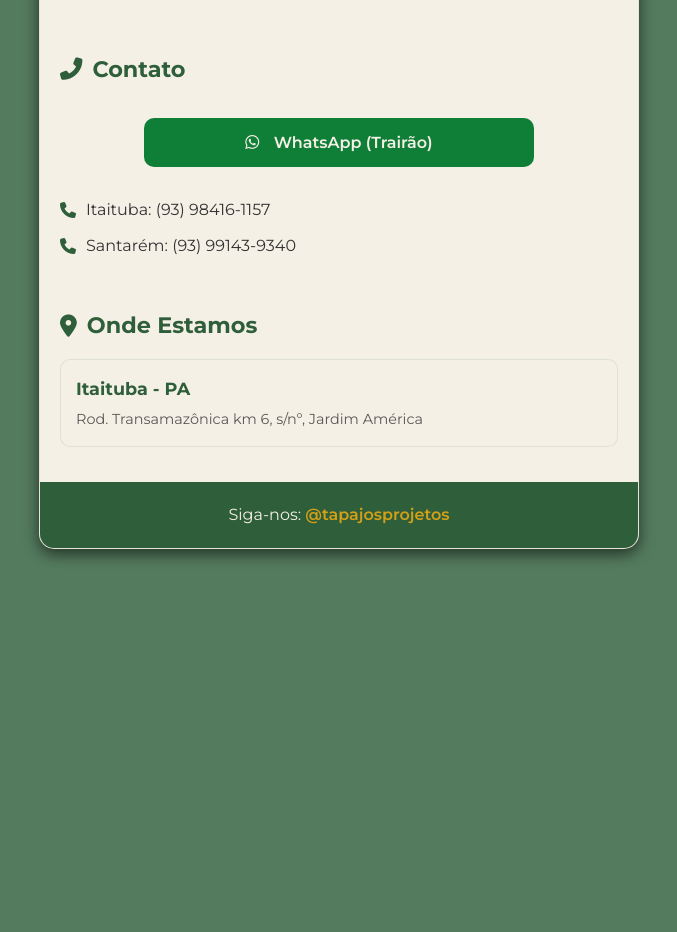
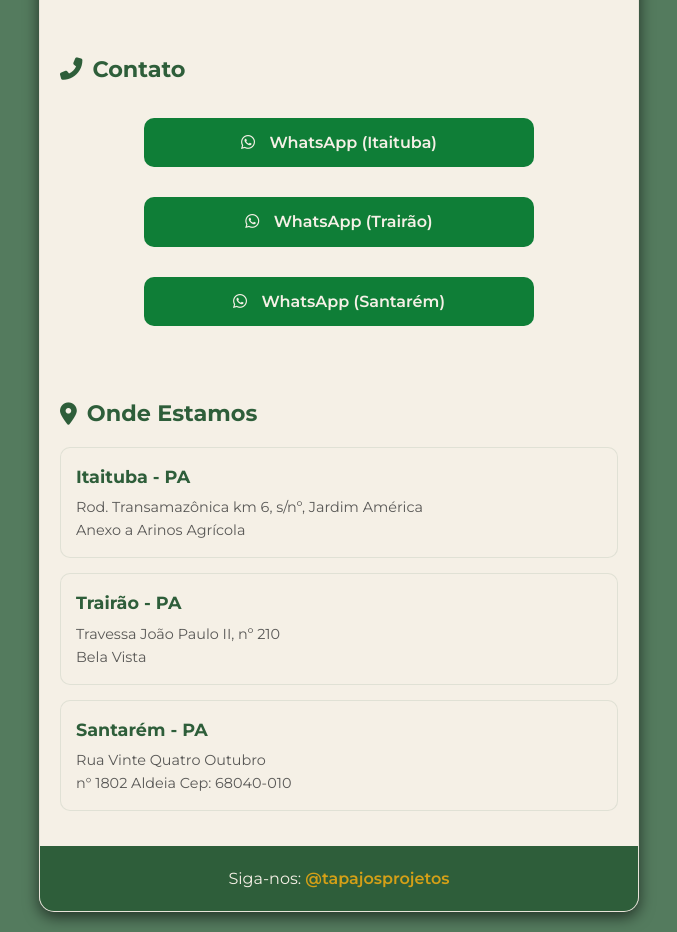
Before and after one commit to Schimitana/TapajosProjetos, a plain HTML site: page index.html in a window 1280 px wide. Shown: the part 624-1556 px from the top of the page, without its empty margins (301-978 px from the left). Before the commit the page ends 1193 px from the top, so only its background shows below. Drawn offline with nearby package versions, Linux system fonts and the light colour scheme.

Commit message:
Update index.html

```diff
--- a/index.html
+++ b/index.html
@@ -12,7 +12,7 @@
     <div class="container">
         <!-- Cabeçalho com Foto -->
         <div class="header">
-            <img src="assets/foto-perfil.jpg" alt="Tapajós Projetos" class="profile-img">
+            <img src="logo.png" alt="Tapajós Projetos" class="profile-img">
             <h1>Tapajós Projetos</h1>
             <p>Projetos de Crédito Rural e Regularização Fundiária</p>
         </div>
@@ -43,20 +43,32 @@
         <div class="contato">
             <h2><i class="fas fa-phone-alt"></i> Contato</h2>
             <a href="https://wa.me/559384161157?text=Ol%C3%A1%20Ademir%2C%20vim%20pelo%20Instagram%20e%20gostaria%20de%20mais%20inform%C3%A7%C3%B5es." class="whatsapp-btn">
+                <i class="fab fa-whatsapp"></i> WhatsApp (Itaituba)
+            </a>
+            <a href="https://wa.me/93991889490?text=Ol%C3%A1%2C%20vim%20pelo%20Instagram%2C%20gostaria%20de%20mais%20informa%C3%A7%C3%B5es." class="whatsapp-btn">
                 <i class="fab fa-whatsapp"></i> WhatsApp (Trairão)
             </a>
-            <div class="telefones">
-                <p><i class="fas fa-phone"></i> Itaituba: (93) 98416-1157</p>
-                <p><i class="fas fa-phone"></i> Santarém: (93) 99143-9340</p>
-            </div>
+            <a href=" https://wa.me/5593991439340?text=Ol%C3%A1%2C%20vim%20pelo%20Instagram%2C%20gostaria%20de%20mais%20informa%C3%A7%C3%B5es." class="whatsapp-btn">
+                <i class="fab fa-whatsapp"></i> WhatsApp (Santarém)
+            </a>
         </div>
-
         <!-- Localização -->
         <div class="localizacao">
             <h2><i class="fas fa-map-marker-alt"></i> Onde Estamos</h2>
             <div class="local-card">
                 <h3>Itaituba - PA</h3>
                 <p>Rod. Transamazônica km 6, s/nº, Jardim América</p>
+                <p>Anexo a Arinos Agrícola</p>
+            </div>
+            <div class="local-card">
+                <h3>Trairão - PA</h3>
+                <p>Travessa João Paulo II, nº 210</p>
+                <p>Bela Vista</p>
+            </div>
+            <div class="local-card">
+                <h3>Santarém - PA</h3>
+                <p>Rua Vinte Quatro Outubro</p>
+                <p>n° 1802 Aldeia Cep: 68040-010</p>
             </div>
         </div>
 
```
